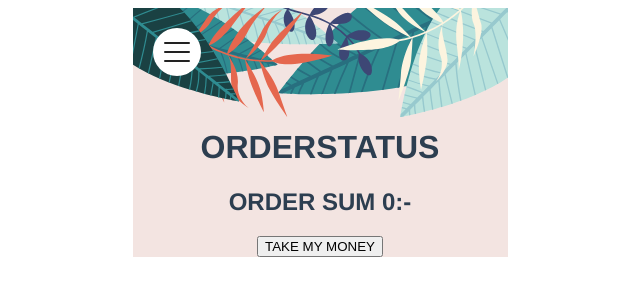
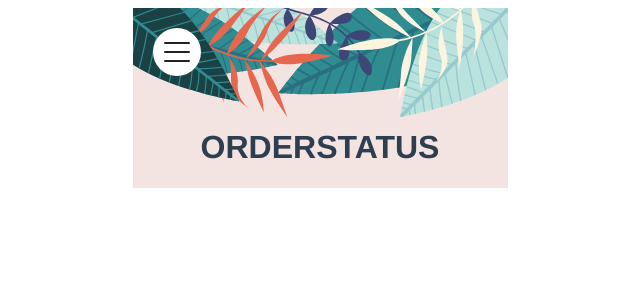
Before and after one commit to annikakubaj/Airbean, a Vue app in the folder airbean-project/: page /orderstatus in a window 1280 px wide. Shown: the top 300 px of the page, without its empty margins (320-960 px from the left). Built offline with nearby package versions, Linux system fonts and the light colour scheme.

Commit message:
gömmer köpknapp om inget ligger i cart

```diff
--- a/airbean-project/src/components/CartList.vue
+++ b/airbean-project/src/components/CartList.vue
@@ -1,8 +1,13 @@
 <template>
   <div>
 
-    <h2>ORDER SUM {{orderSum}}:-</h2>
-    <router-link to="/status"><button v-on:click="onPurchase()">TAKE MY MONEY</button></router-link>
+
+    <div v-if="orderSum > 0">
+
+      <h2>ORDER SUM {{orderSum}}:-</h2>
+      <router-link to="/status"><button v-on:click="onPurchase()">TAKE MY MONEY</button></router-link>
+    </div>
+
 
     <!-- PRINTAR UT MENYN -->
     <div v-for="art in cart"  v-bind:key="art.id">
```
